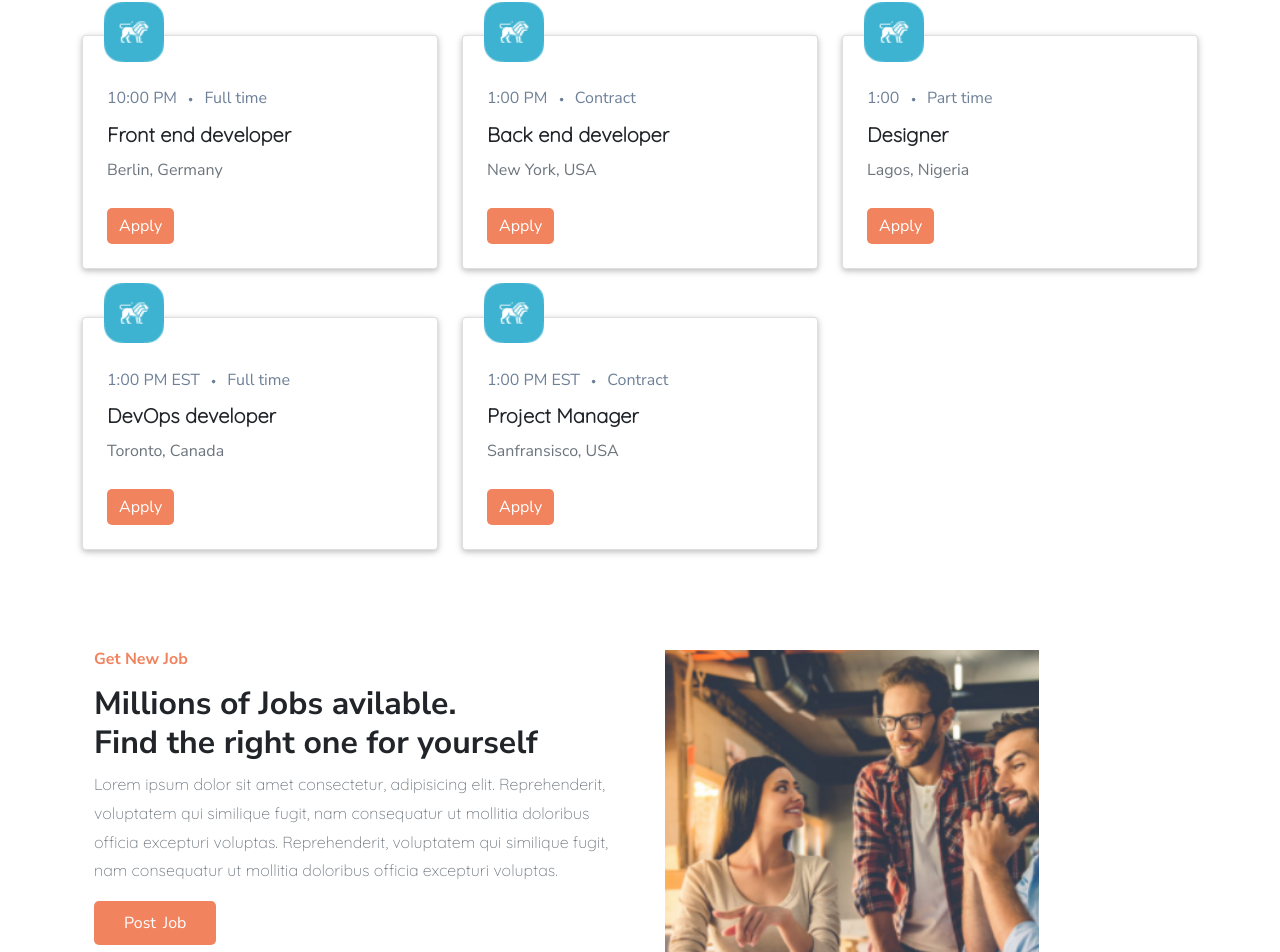
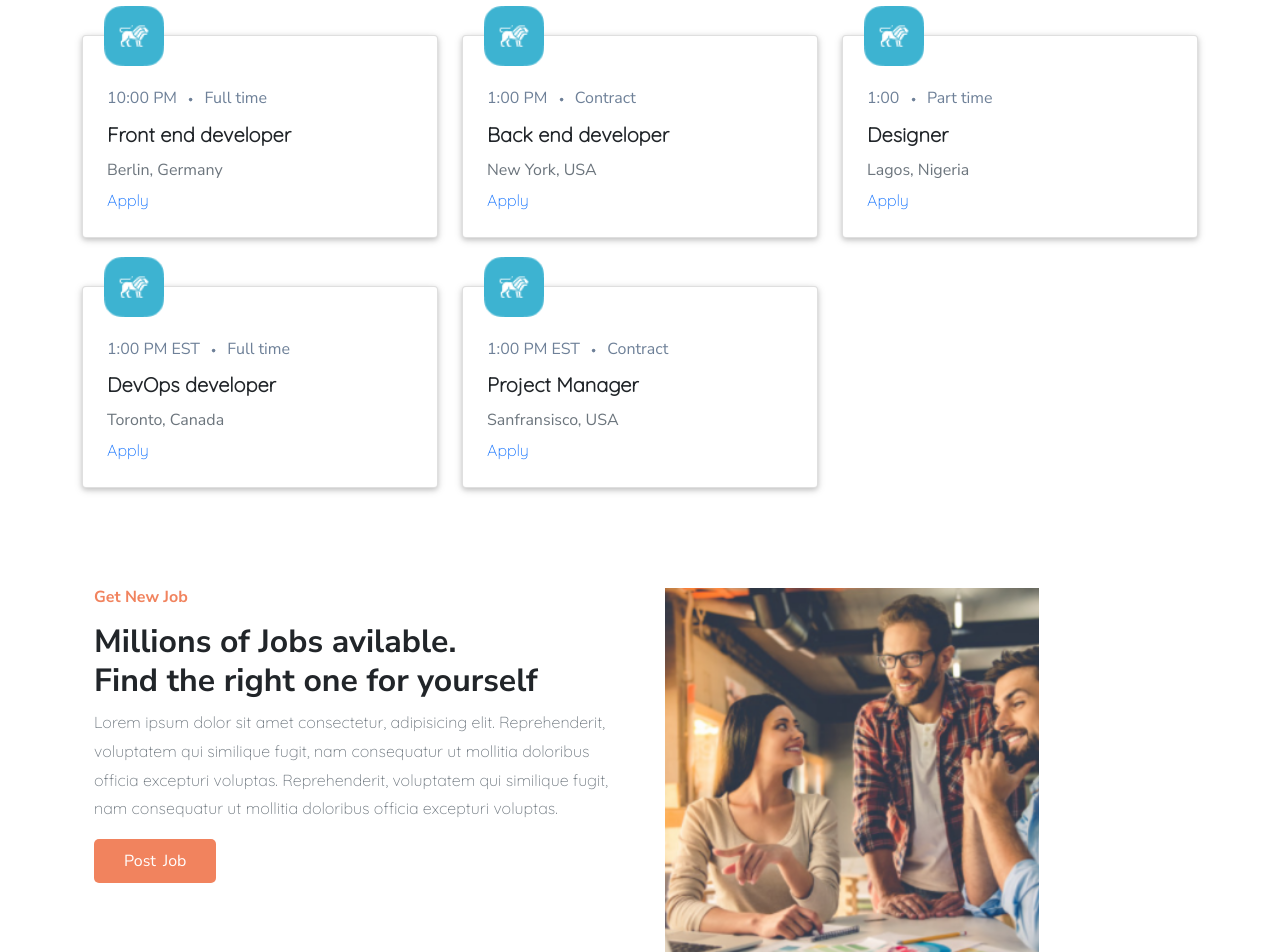
Before and after one commit to Ademayowa/strapi-job-app-v1, a Next.js app: page / in a window 1280 px wide. Shown: the part 813-1765 px from the top of the page. Built offline with nearby package versions, Linux system fonts and the light colour scheme; no server answers.

Commit message:
render data for single job page

```diff
--- /dev/null
+++ b/pages/api/jobs/[slug].js
@@ -0,0 +1,12 @@
+const { jobs } = require('./data.json');
+
+export default (req, res) => {
+  const job = jobs.filter((jb) => jb.slug === req.query.slug);
+
+  if (req.method === 'GET') {
+    res.status(200).json(job);
+  } else {
+    res.setHeader('Allow', ['GET']);
+    res.status(405).json({ message: `Method ${req.method} is not allowed` });
+  }
+};
--- a/pages/jobs/featuredJobList.js
+++ b/pages/jobs/featuredJobList.js
@@ -1,5 +1,6 @@
 import { Card, Body, Title, Text, Button, Col } from 'react-bootstrap';
 import { API_URL } from '@/config/index';
+import Link from 'next/link';
 import Image from 'next/image';
 import { BsDot } from 'react-icons/bs';
 import styles from '@/styles/Featured.module.css';
@@ -26,9 +27,9 @@ export default function FeaturedJobListPage({ job }) {
           <Card.Text className={styles.text}>{role}</Card.Text>
           <h5 className='fs-6 text-secondary'>{company}</h5>
           <h5 className='fs-6 text-secondary'>{location}</h5>
-          <Button variant='danger' className={styles.danger}>
-            Apply
-          </Button>
+          <Link href={`/jobs/${job.slug}`} className={styles.danger}>
+            <a>Apply</a>
+          </Link>
         </Card.Body>
       </Card>
     </Col>
```
Also changed, not shown: pages/jobs/[slug].js (added, +25 -0 lines).
